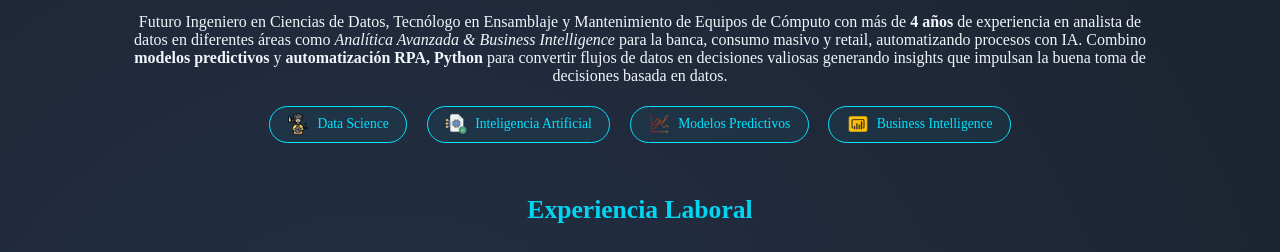
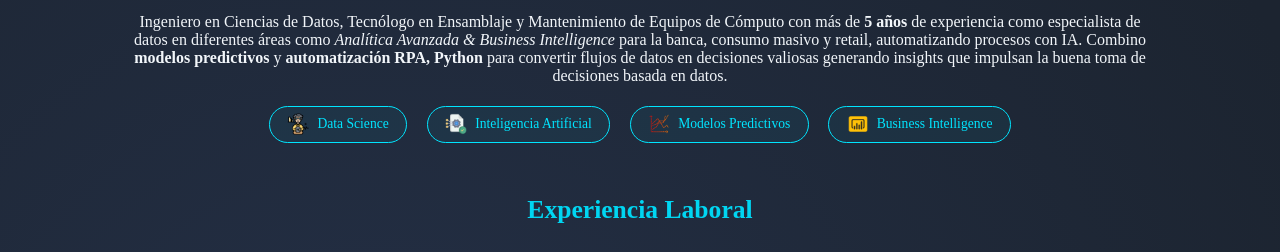
Before and after one commit to Jeisson27vr/Portafolio_JeissonVR, a website built with webpack: page index.html in a window 1280 px wide. Shown: the part 432-684 px from the top of the page. Built offline with nearby package versions, Linux system fonts and the light colour scheme; files whose address does not match are found by name.

Commit message:
index.html

```diff
--- a/index.html
+++ b/index.html
@@ -193,8 +193,8 @@
     <section id="sobre-mi" class="fade-in">
       <h2>Sobre mí</h2>
       <p class="about-lead">
-        Futuro Ingeniero en Ciencias de Datos, Tecnólogo en Ensamblaje y Mantenimiento de Equipos de Cómputo con más de
-        <strong>4 años</strong> de experiencia en analista de datos en diferentes áreas como <em>Analítica Avanzada & Business Intelligence</em>
+        Ingeniero en Ciencias de Datos, Tecnólogo en Ensamblaje y Mantenimiento de Equipos de Cómputo con más de
+        <strong>5 años</strong> de experiencia como especialista de datos en diferentes áreas como <em>Analítica Avanzada & Business Intelligence</em>
         para la banca, consumo masivo y retail, automatizando procesos con IA. Combino <strong>modelos predictivos</strong> y
         <strong>automatización RPA, Python</strong> para convertir flujos de datos en decisiones valiosas
         generando insights que impulsan la buena toma de decisiones basada en datos.
```
